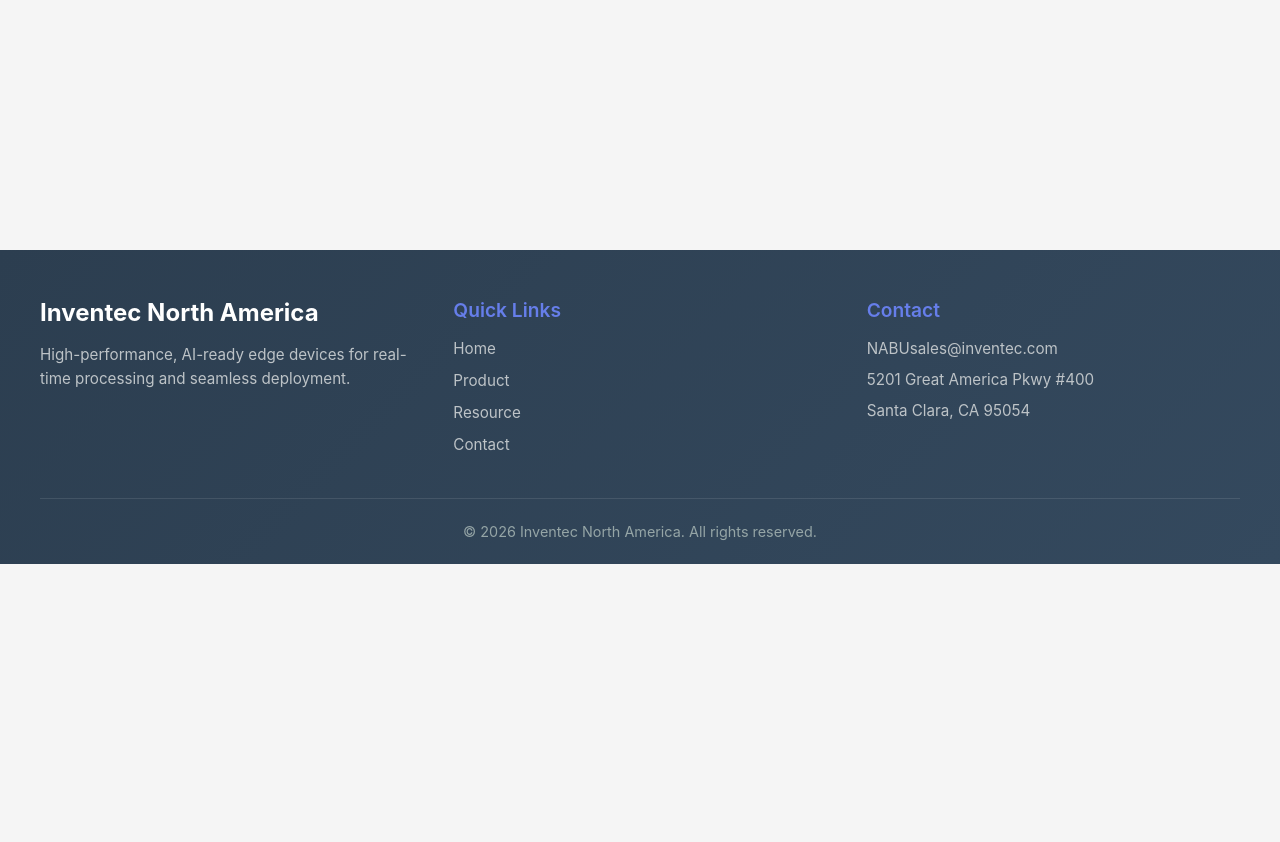
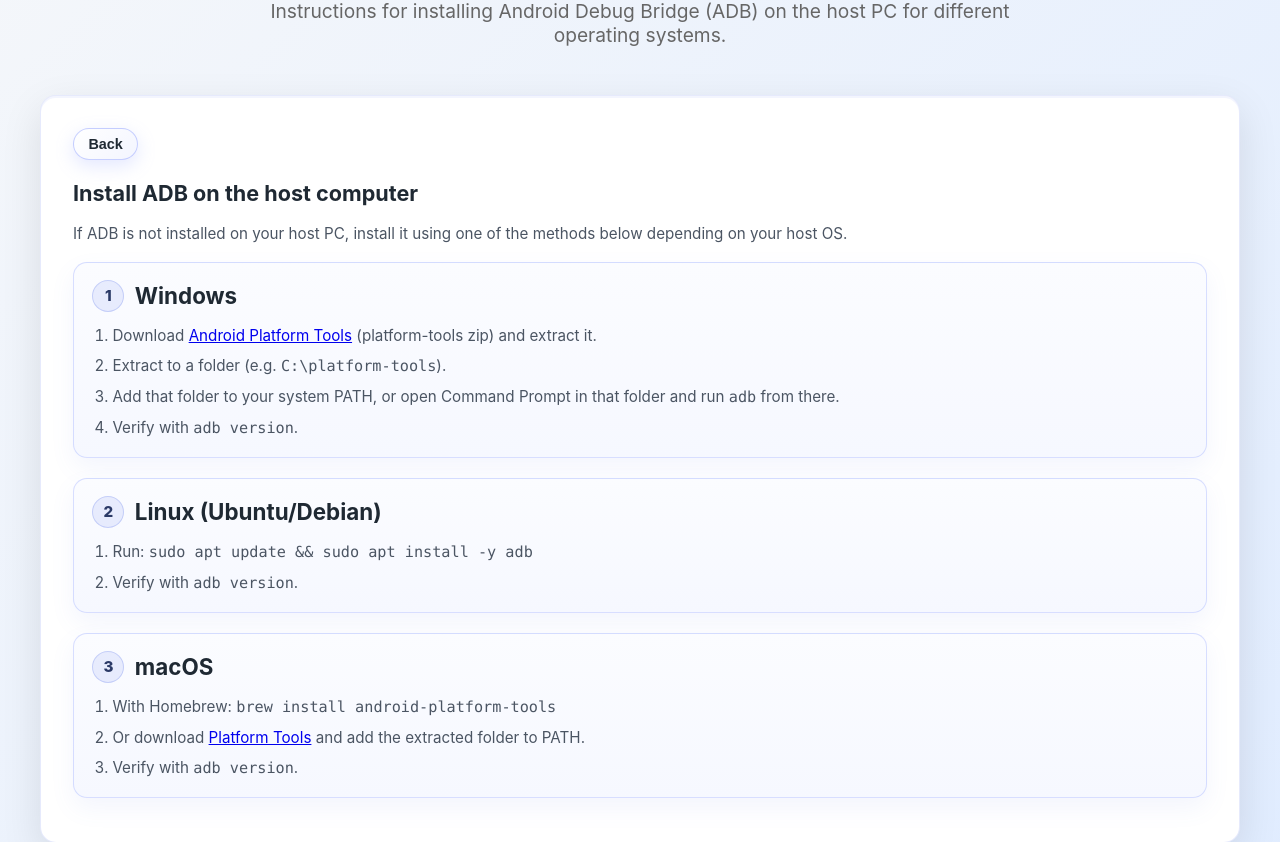
Before and after one commit to Kaiwei0323/NABD-website, a React (Vite) app: page /developer/qc01w/adb-install in a window 1280 px wide. Shown: the part 236-1078 px from the top of the page. Before the commit the page ends 800 px from the top, so only its background shows below. Built offline with nearby package versions, Linux system fonts and the light colour scheme.

Commit message:
add adb installation guide

```diff
--- a/src/App.jsx
+++ b/src/App.jsx
@@ -17,6 +17,7 @@
 import QC01WReflashAndroid from './pages/developer/qc01w/QC01WReflashAndroid'
 import QC01WReflashWindowsIot from './pages/developer/qc01w/QC01WReflashWindowsIot'
 import QC01WEdlCommandLine from './pages/developer/qc01w/QC01WEdlCommandLine'
+import QC01WAdbInstall from './pages/developer/qc01w/QC01WAdbInstall'
 import NcoxNconReflash from './pages/developer/nvidia/NcoxNconReflash'
 import PsoxPsonReflash from './pages/developer/nvidia/PsoxPsonReflash'
 import UconReflash from './pages/developer/nvidia/UconReflash'
@@ -41,6 +42,7 @@
               <Route path="/developer/qc01w/reflash/android" element={<QC01WReflashAndroid />} />
               <Route path="/developer/qc01w/reflash/windows-iot" element={<QC01WReflashWindowsIot />} />
               <Route path="/developer/qc01w/edl/command-line" element={<QC01WEdlCommandLine />} />
+              <Route path="/developer/qc01w/adb-install" element={<QC01WAdbInstall />} />
               <Route path="/developer/nvidia/ncox-ncon/:jetpack/:method" element={<NcoxNconReflash />} />
               <Route path="/developer/nvidia/psox-pson/:jetpack/:method" element={<PsoxPsonReflash />} />
               <Route path="/developer/nvidia/ucon/:jetpack/:method" element={<UconReflash />} />
--- /dev/null
+++ b/src/pages/developer/qc01w/QC01WAdbInstall.jsx
@@ -0,0 +1,98 @@
+import { useNavigate } from 'react-router-dom'
+import '../../Developer.css'
+
+const QC01WAdbInstall = () => {
+  const navigate = useNavigate()
+
+  return (
+    <div className="developer-page">
+      <div className="developer-container">
+        <h1>QC01W – Install ADB on the host computer</h1>
+        <p className="developer-subtitle">
+          Instructions for installing Android Debug Bridge (ADB) on the host PC for different operating systems.
+        </p>
+
+        <div className="developer-card">
+          <button
+            type="button"
+            className="dev-back-link"
+            onClick={() => navigate(-1)}
+          >
+            Back
+          </button>
+
+          <h2 className="dev-sop-page-title">Install ADB on the host computer</h2>
+          <p className="dev-sop-block-text" style={{ marginBottom: '1rem' }}>
+            If ADB is not installed on your host PC, install it using one of the methods below depending on your host OS.
+          </p>
+
+          <div className="dev-sop-stack">
+            <div className="dev-sop-block">
+              <h3 className="dev-sop-block-title">Windows</h3>
+              <ol className="dev-sop-steps">
+                <li>
+                  Download{' '}
+                  <a
+                    href="https://developer.android.com/tools/releases/platform-tools"
+                    target="_blank"
+                    rel="noopener noreferrer"
+                  >
+                    Android Platform Tools
+                  </a>{' '}
+                  (platform-tools zip) and extract it.
+                </li>
+                <li>
+                  Extract to a folder (e.g. <code>C:\platform-tools</code>).
+                </li>
+                <li>
+                  Add that folder to your system PATH, or open Command Prompt in that folder and run <code>adb</code> from
+                  there.
+                </li>
+                <li>
+                  Verify with <code>adb version</code>.
+                </li>
+              </ol>
+            </div>
+
+            <div className="dev-sop-block">
+              <h3 className="dev-sop-block-title">Linux (Ubuntu/Debian)</h3>
+              <ol className="dev-sop-steps">
+                <li>
+                  Run: <code>sudo apt update && sudo apt install -y adb</code>
+                </li>
+                <li>
+                  Verify with <code>adb version</code>.
+                </li>
+              </ol>
+            </div>
+
+            <div className="dev-sop-block">
+              <h3 className="dev-sop-block-title">macOS</h3>
+              <ol className="dev-sop-steps">
+                <li>
+                  With Homebrew: <code>brew install android-platform-tools</code>
+                </li>
+                <li>
+                  Or download{' '}
+                  <a
+                    href="https://developer.android.com/tools/releases/platform-tools"
+                    target="_blank"
+                    rel="noopener noreferrer"
+                  >
+                    Platform Tools
+                  </a>{' '}
+                  and add the extracted folder to PATH.
+                </li>
+                <li>
+                  Verify with <code>adb version</code>.
+                </li>
+              </ol>
+            </div>
+          </div>
+        </div>
+      </div>
+    </div>
+  )
+}
+
+export default QC01WAdbInstall
--- a/src/pages/developer/qc01w/QC01WEdlCommandLine.jsx
+++ b/src/pages/developer/qc01w/QC01WEdlCommandLine.jsx
@@ -22,7 +22,12 @@
             Back
           </button>
 
-          <h2 className="dev-sop-page-title">Supported operating systems</h2>
+          <h2 className="dev-sop-page-title">Supported operating systems (OS running on the device before reflashing)</h2>
+          <p className="dev-sop-block-text">
+            If ADB is not installed on your host computer, please refer to the{' '}
+            <Link to="/developer/qc01w/adb-install">Install ADB on the host computer</Link> instructions before running
+            the commands below.
+          </p>
 
           <div className="dev-sop-stack">
             <div className="dev-sop-block">
```
